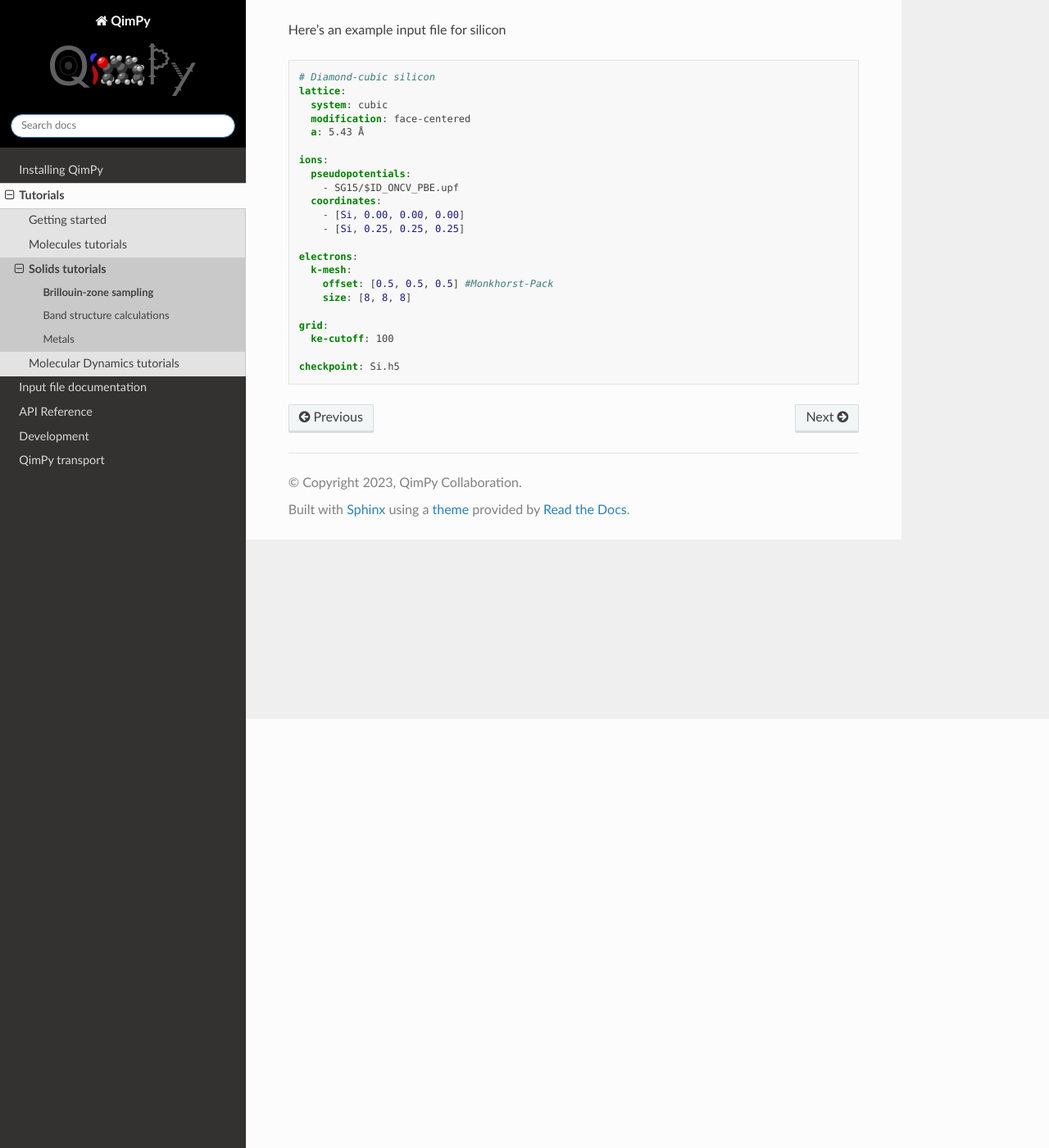
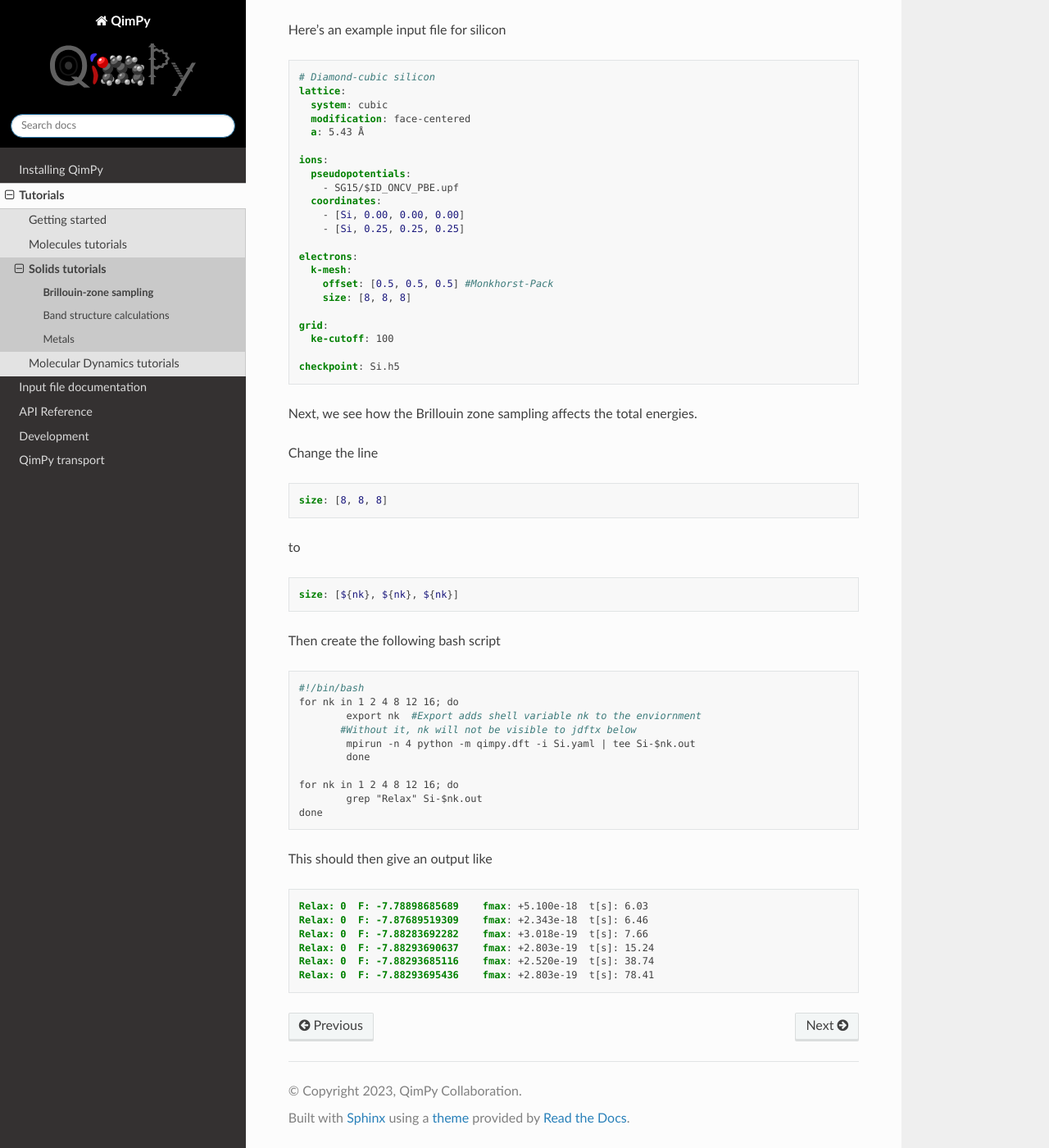
Before and after one commit to shankar1729/qimpy, a Sphinx documentation site: the page built from docs/source/tutorials/solids/bz.rst, in a window 1280 px wide and 1400 px high, scrolled down 523 px. Shown: the whole window at 82% size. Built offline with Sphinx 7.4.7 and the Read the Docs theme 2.0.0, drawn with Linux system fonts in a browser that asks for light colours.

Commit message:
Added script for bz energy convergence to bz tutorial

```diff
--- a/docs/source/tutorials/solids/bz.rst
+++ b/docs/source/tutorials/solids/bz.rst
@@ -47,3 +47,44 @@ Here's an example input file for silicon
       ke-cutoff: 100
 
     checkpoint: Si.h5
+
+
+Next, we see how the Brillouin zone sampling affects the total energies.
+
+Change the line
+
+.. code-block:: yaml
+
+	size: [8, 8, 8]
+
+to
+
+.. code-block:: yaml
+
+	size: [${nk}, ${nk}, ${nk}]
+
+Then create the following bash script
+
+.. code-block:: yaml
+
+	#!/bin/bash
+	for nk in 1 2 4 8 12 16; do
+		export nk  #Export adds shell variable nk to the enviornment
+               #Without it, nk will not be visible to jdftx below
+		mpirun -n 4 python -m qimpy.dft -i Si.yaml | tee Si-$nk.out
+		done
+
+	for nk in 1 2 4 8 12 16; do
+		grep "Relax" Si-$nk.out
+	done
+
+This should then give an output like
+
+.. code-block:: yaml
+
+	Relax: 0  F: -7.78898685689    fmax: +5.100e-18  t[s]: 6.03
+	Relax: 0  F: -7.87689519309    fmax: +2.343e-18  t[s]: 6.46
+	Relax: 0  F: -7.88283692282    fmax: +3.018e-19  t[s]: 7.66
+	Relax: 0  F: -7.88293690637    fmax: +2.803e-19  t[s]: 15.24
+	Relax: 0  F: -7.88293685116    fmax: +2.520e-19  t[s]: 38.74
+	Relax: 0  F: -7.88293695436    fmax: +2.803e-19  t[s]: 78.41
```
